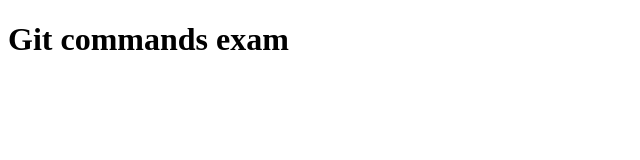
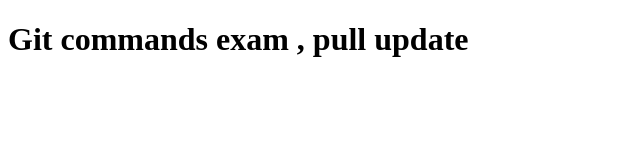
Before and after one commit to Abdullah-Ru/HTML-CSS-JS, a plain HTML site: page Homeworks/Gitexam.html in a window 1280 px wide. Shown: the whole page, without its empty margins (0-640 px from the left). Drawn offline with Linux system fonts and the light colour scheme.

Commit message:
Update Gitexam.html

```diff
--- a/Homeworks/Gitexam.html
+++ b/Homeworks/Gitexam.html
@@ -6,6 +6,6 @@
     <title>Git</title>
 </head>
 <body>
-    <h1>Git commands exam</h1>
+    <h1>Git commands exam , pull update</h1>
 </body>
 </html>
```
